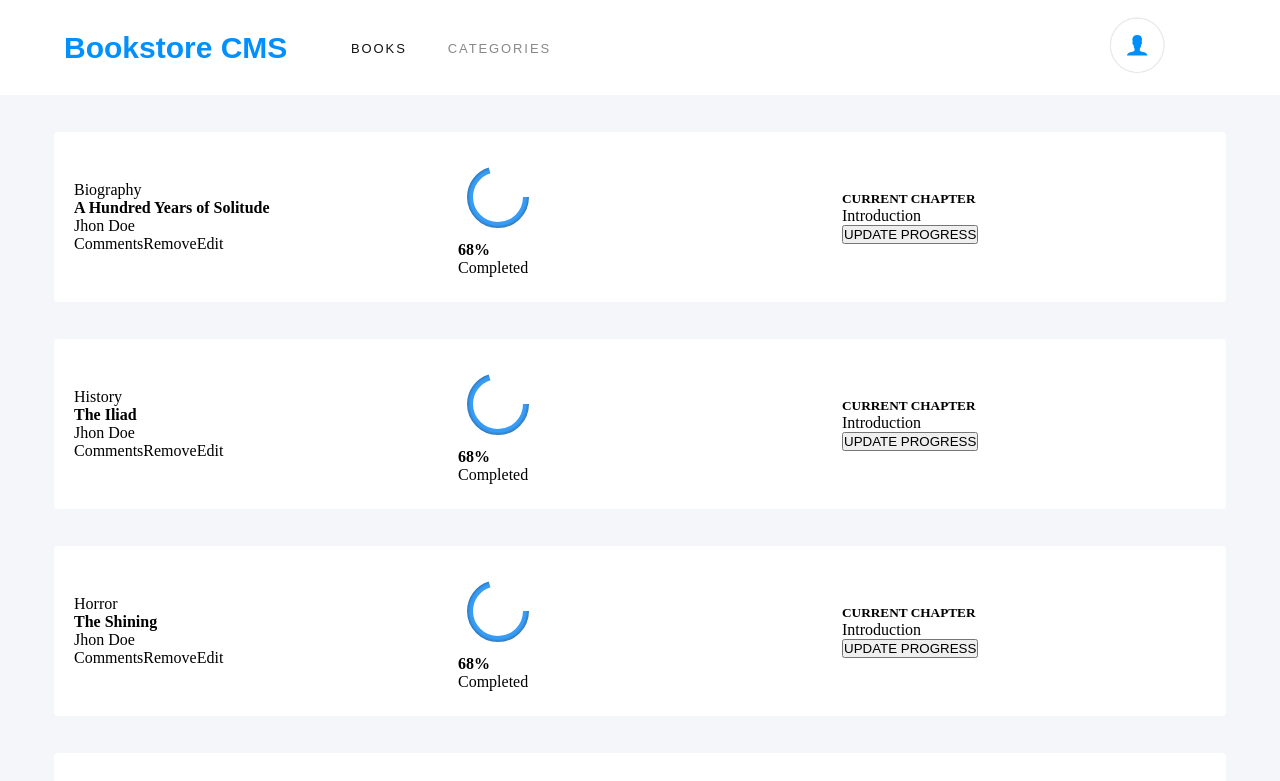
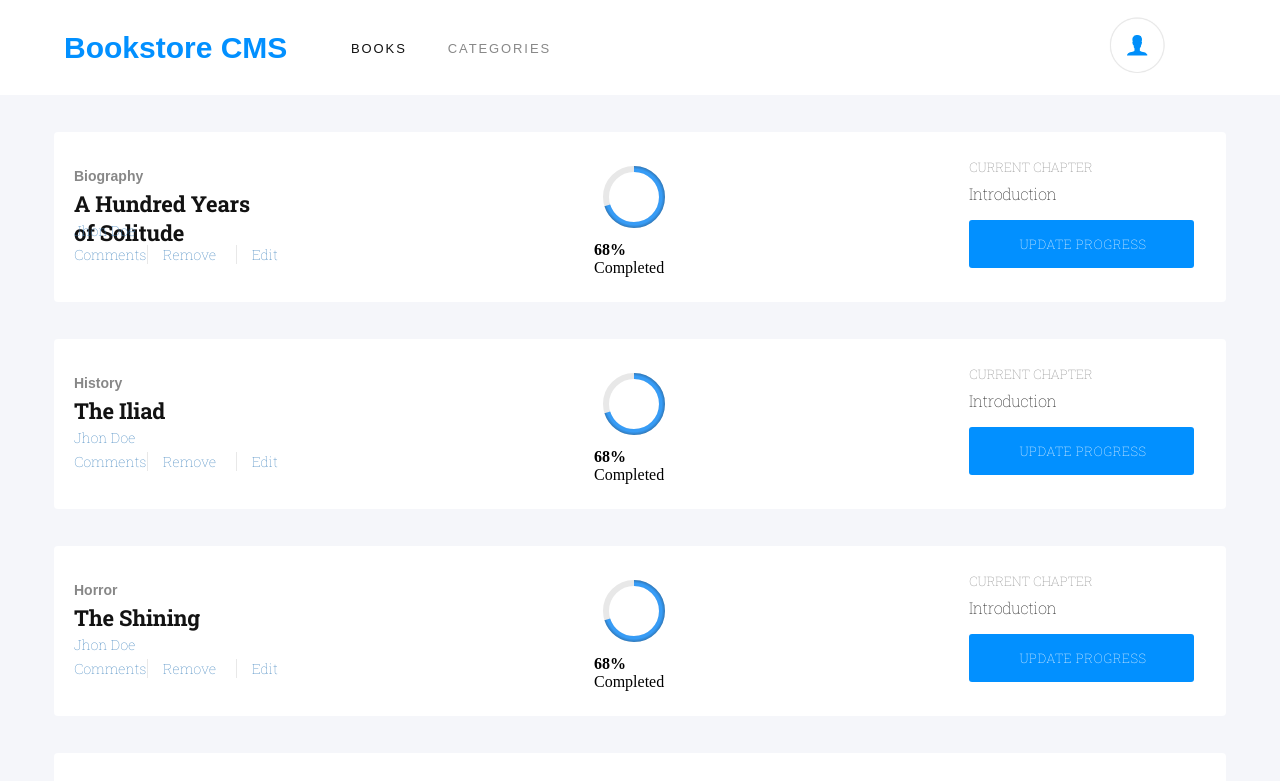
Before and after one commit to javierbotero/bookstore, a React (Create React App) app: page / in a window 1280 px wide. Shown: the top 781 px of the page. Built offline with nearby package versions, Linux system fonts and the light colour scheme.

Commit message:
Adds styles and layout to the books component

```diff
--- a/src/assets/style.css
+++ b/src/assets/style.css
@@ -1,6 +1,16 @@
 @font-face {
   font-family: 'Monserrat';
   src: local('Monserrat'), url(./fonts/Montserrat-SemiBold.ttf) format('truetype');
+}
+
+@font-face {
+  font-family: 'Roboto Slab';
+  src: local('Roboto Slab'), url(./fonts/RobotoSlab-Thin.ttf) format('truetype');
+}
+
+@font-face {
+  font-family: 'Roboto Slab Bold';
+  src: local('Roboto Slab Bold'), url(./fonts/RobotoSlab-Bold.ttf) format('truetype');
 }
 
 * {
@@ -43,7 +53,7 @@ a {
   align-items: center;
 }
 
-.title {
+.title-bookstore {
   width: 240px;
   height: 37px;
   margin: 6px 47px 2px 0;
@@ -116,3 +126,103 @@ a {
   border-image-source: linear-gradient(to bottom, #307bbe, #379cf6);
   border-image-slice: 1;
 }
+
+.Rectangle-2 {
+  width: 184px;
+  height: 33px;
+  margin: 12px 0 9px 59px;
+  padding: 7px 19px 8px 22px;
+  border-radius: 3px;
+  background-color: #0290ff;
+  border: 0;
+}
+
+.Current-Lesson {
+  width: 212px;
+  height: 21px;
+  margin: 7px 0 4px 59px;
+  font-family: 'Roboto Slab', serif;
+  font-size: 16px;
+  font-weight: 300;
+  font-stretch: normal;
+  font-style: normal;
+  line-height: normal;
+  letter-spacing: -0.4px;
+  color: #121212;
+}
+
+.Current-Chapter {
+  width: 126px;
+  height: 18px;
+  margin: 1px 86px 0 59px;
+  opacity: 0.5;
+  font-family: 'Roboto Slab', serif;
+  font-size: 13px;
+  font-weight: 300;
+  font-stretch: normal;
+  font-style: normal;
+  line-height: normal;
+  letter-spacing: normal;
+  color: #121212;
+}
+
+.Update-progress {
+  width: 143px;
+  height: 18px;
+  font-family: 'Roboto Slab', serif;
+  font-size: 13px;
+  font-weight: 300;
+  font-stretch: normal;
+  font-style: normal;
+  line-height: normal;
+  letter-spacing: 0.5px;
+  text-align: center;
+  color: #ffffff;
+}
+
+.Comments {
+  width: 73px;
+  height: 19px;
+  margin: 3px 15px 2px 0;
+  font-family: 'Roboto Slab', serif;
+  font-size: 14px;
+  font-weight: 300;
+  font-stretch: normal;
+  font-style: normal;
+  line-height: normal;
+  letter-spacing: normal;
+  color: #4386bf;
+}
+
+.comments-border {
+  border-right: 1px solid #e8e8e8;
+}
+
+.title {
+  width: 197px;
+  height: 29px;
+  margin: 3px 323px 0 0;
+  font-family: 'Roboto Slab Bold', serif;
+  font-size: 22px;
+  font-weight: bold;
+  font-stretch: normal;
+  font-style: normal;
+  line-height: normal;
+  letter-spacing: -0.2px;
+  color: #121212;
+}
+
+.School-of {
+  width: 49px;
+  height: 18px;
+  margin: 0 39px 0 0;
+  opacity: 0.5;
+  font-family: 'Montserrat', sans-serif;
+  font-size: 14px;
+  font-weight: bold;
+  font-stretch: normal;
+  font-style: normal;
+  line-height: normal;
+  letter-spacing: normal;
+  color: #121212;
+}
--- a/src/components/book.js
+++ b/src/components/book.js
@@ -14,13 +14,13 @@ const Book = props => {
   return (
     <div className="book-container">
       <div className="book-child">
-        <p>{book.category}</p>
-        <h4>{book.title}</h4>
-        <p>Jhon Doe</p>
+        <p className="School-of">{book.category}</p>
+        <h4 className="title">{book.title}</h4>
+        <p className="Comments">Jhon Doe</p>
         <ul className="links">
-          <li>Comments</li>
-          <li onClick={book => delBook(book)} onKeyPress={book => delBook(book)}>Remove</li>
-          <li>Edit</li>
+          <li className="Comments comments-border">Comments</li>
+          <li className="Comments comments-border" onClick={book => delBook(book)} onKeyPress={book => delBook(book)}>Remove</li>
+          <li className="Comments">Edit</li>
         </ul>
       </div>
       <div className="book-child">
@@ -39,12 +39,24 @@ const Book = props => {
             r={radius}
             cx={width / 2}
             cy={height / 2}
+            stroke="#e8e8e8"
+            style={{
+              strokeWidth: strWidth,
+              fill: 'transparent',
+            }}
+          />
+          <circle
+            r={radius}
+            cx={width / 2}
+            cy={height / 2}
             stroke="url(#gradient)"
             style={{
               strokeWidth: strWidth,
               strokeDasharray: strCircumference,
               strokeDashoffset: completed,
               fill: 'transparent',
+              transform: 'rotate(-90deg)',
+              transformOrigin: 'center',
             }}
           />
         </svg>
@@ -54,9 +66,9 @@ const Book = props => {
         </div>
       </div>
       <div className="book-child">
-        <h5>CURRENT CHAPTER</h5>
-        <p>Introduction</p>
-        <button type="button">UPDATE PROGRESS</button>
+        <h5 className="Current-Chapter ">CURRENT CHAPTER</h5>
+        <p className="Current-Lesson">Introduction</p>
+        <button type="button" className="Rectangle-2"><span className="Update-progress">UPDATE PROGRESS</span></button>
       </div>
     </div>
   );
--- a/src/containers/App.js
+++ b/src/containers/App.js
@@ -16,7 +16,7 @@ const App = () => (
       <nav>
         <div className="layout flex-x">
           <div className="menu">
-            <h2 className="title">Bookstore CMS</h2>
+            <h2 className="title-bookstore">Bookstore CMS</h2>
             <ul className="links">
               <li className="books"><Link to="/">BOOKS</Link></li>
               <li className="categories"><Link to="/categories">CATEGORIES</Link></li>
```
Also changed, not shown: src/assets/fonts/RobotoSlab-Bold.ttf (added), src/assets/fonts/RobotoSlab-Thin.ttf (added).
